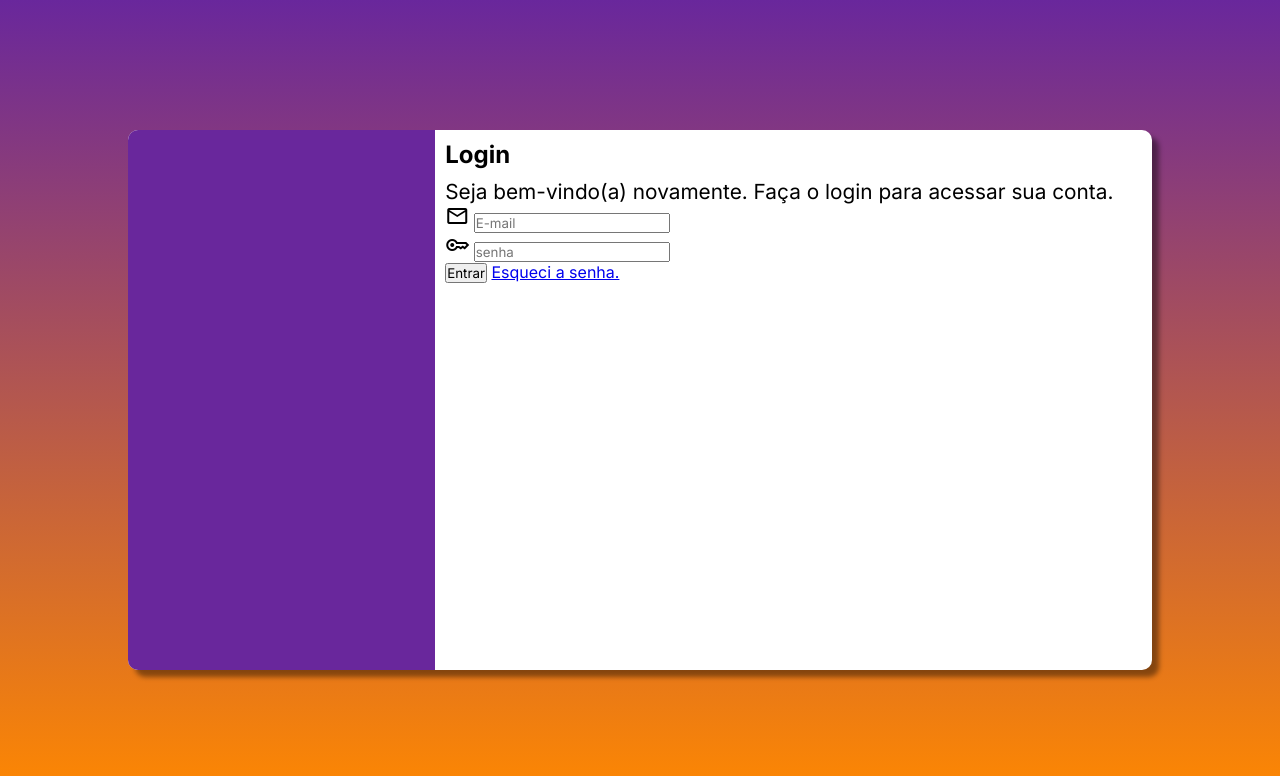
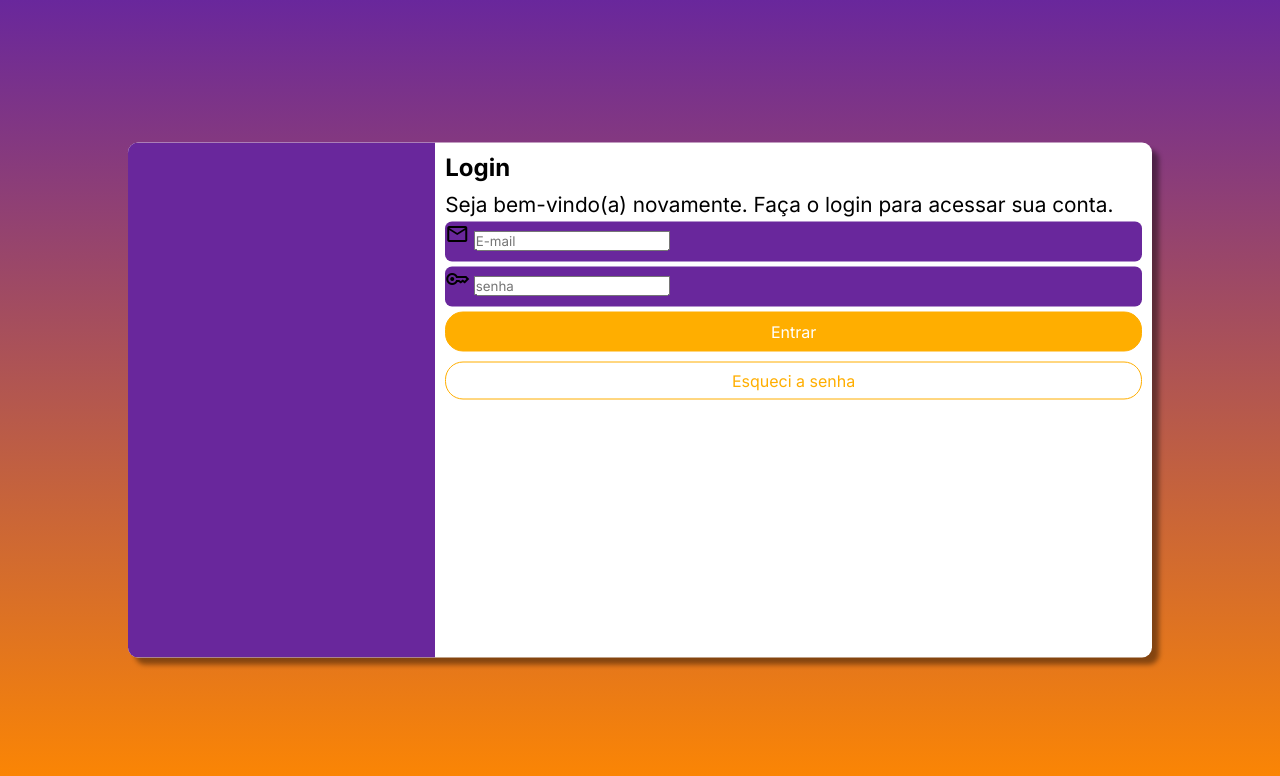
Before and after one commit to gabrielvinni/projeto-login, a plain HTML site: page index.html in a window 1280 px wide. Drawn offline with nearby package versions, Linux system fonts and the light colour scheme.

Commit message:
atualização no form

```diff
--- a/estilo/style.css
+++ b/estilo/style.css
@@ -35,7 +35,7 @@ main {
 
     background-color: white;
     width: 280px;
-    height: 540px;
+    height: 515px;
     border-radius: 10px;
     box-shadow: 7px 7px 5px rgba(0, 0, 0, 0.425);
     overflow: hidden;
@@ -59,3 +59,47 @@ main {
 #formulario > h1 {
     margin-bottom: 10px;
 }
+
+div.campo {
+    background-color: #69279c;
+    border-radius: 7px;
+    height: 40px;
+    margin: 5px 0px;
+}
+
+form > input[type=submit] {
+    background-color: #ffae00;
+    color: white;
+    display: block;
+    width: 100%;
+    height: 40px;
+    border-radius: 18px;
+    border: 1px solid #ffae00;
+    transition: .2s;
+    cursor: pointer;
+    font-size: 1em;
+}
+
+form > input[type=submit]:hover {
+    background-color: #dd9700;
+    border-color: #dd9700;
+}
+
+form > a.botao {
+    display: block;
+    width: 100%;
+    border: 1px solid #ffae00;
+    text-align: center;
+    padding: 8px;
+    border-radius: 18px;
+    margin: 10px 0px 8px 0px;
+    text-decoration: none;
+    color: #ffae00;
+    transition: 0.2s;
+}
+
+form > a.botao:hover {
+    background-color: #ffc750;
+    border-color: #ffc750;
+    color: white;
+}
--- a/index.html
+++ b/index.html
@@ -32,8 +32,8 @@
                         <input type="password" name="senha" id="isenha" placeholder="senha" autocomplete="current-password" required minlength="8" maxlength="20">
                     </div>
                     <input type="submit" value="Entrar">
-                    <a href="esqueci.html">
-                        Esqueci a senha.
+                    <a href="esqueci.html" class="botao">
+                        Esqueci a senha
                     </a>
                 </form>
             </div>
```
